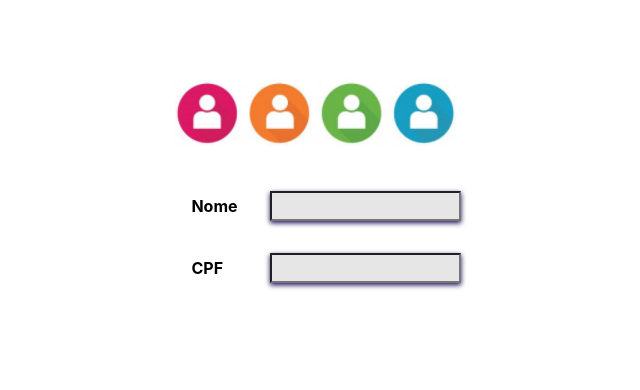
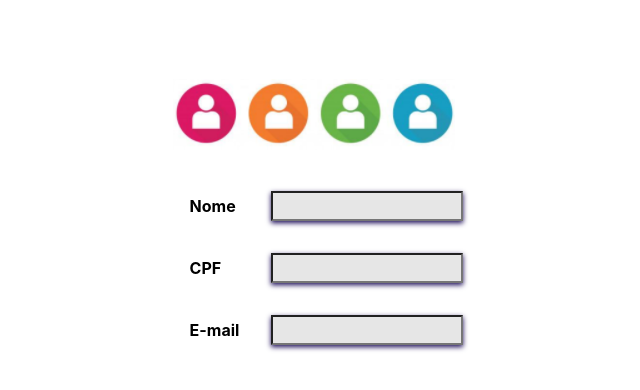
Before and after one commit to joao-tads/PS-Exercicio, a plain HTML site: page form.html in a window 1280 px wide. Shown: the whole page, without its empty margins (319-959 px from the left). Drawn offline with Linux system fonts and the light colour scheme.

Commit message:
Adicionado campo E-mail

```diff
--- a/form.html
+++ b/form.html
@@ -20,7 +20,11 @@
             </tr>
             <tr>
                 <th>CPF</th>
-                <td><input type="text" name="cpf" id=""></td>
+                <td><input type="text" name="cpf"></td>
+            </tr>
+            <tr>
+                <th>E-mail</th>
+                <td><input type="text" name="email"></td>
             </tr>
         </table>
     </form>
```
